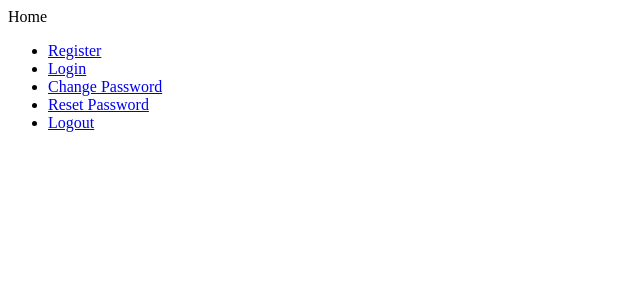
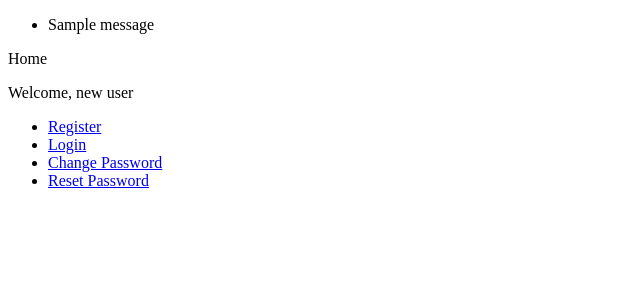
Before and after one commit to grana2884/myapp, a Django app: page / in a window 1280 px wide. Shown: the top 300 px of the page, without its empty margins (0-640 px from the left). Run offline with Django 3.2, Linux system fonts and the light colour scheme; tables that the repository leaves empty hold one stand-in row (values such as "Sample post"); one stand-in notice (Sample message) is shown.

Commit message:
messages

```diff
--- a/myprofile/views.py
+++ b/myprofile/views.py
@@ -1,5 +1,6 @@
 from django.shortcuts import render, redirect
 from django.contrib.auth import login, logout, authenticate
+from django.contrib import messages
 from myprofile.forms import ProfileForm, UserForm
 
 
@@ -18,9 +19,10 @@ def create_profile(request):
             profile = profile_form.save(commit=False)
             profile.user = user
             profile.save()
+            messages.success(request, 'Your profile has been created')
             return redirect('index')
         else:
-            print(user_form.errors, profile_form.errors)
+            messages.error(request, user_form.errors)
     else:
         user_form = UserForm()
         profile_form = ProfileForm()
@@ -43,16 +45,18 @@ def login_profile(request):
         if user:
             if user.is_active:
                 login(request, user)
+                messages.success(request, 'User logged in')
                 return redirect('index')
         else:
-            print("Invalid Login")
-            return redirect('index')
+            messages.warning(request, 'Invalid Login')
+            return render(request, 'login.html', {})
     else:
         return render(request, 'login.html', {})
 
 
 def logout_profile(request):
     logout(request)
+    messages.success(request, 'User logged out')
     return redirect('index')
 
 
--- a/templates/base.html
+++ b/templates/base.html
@@ -5,7 +5,7 @@
     <title>Myapp</title>
 </head>
 <body>
-
+{% include 'messages.html' %}
 {% block title %}{% endblock %}
 
 {% block content %}
--- a/templates/home.html
+++ b/templates/home.html
@@ -3,11 +3,20 @@
 {% block title %} Home {% endblock %}
 
 {% block content %}
+    {% if user.is_authenticated %}
+        <p>Welcome, {{ user.username }}</p>
+    {% else %}
+        <p>Welcome, new user</p>
+    {% endif %}
 <ul>
+    {% if not user.is_authenticated %}
     <li><a href="{%  url 'register' %}">Register</a></li>
     <li><a href="{%  url 'login' %}">Login</a></li>
+    {% endif %}
     <li><a href="{%  url 'change_password' %}">Change Password</a></li>
     <li><a href="{%  url 'reset_password' %}">Reset Password</a></li>
+    {% if user.is_authenticated %}
     <li><a href="{%  url 'logout' %}">Logout</a></li>
+    {% endif %}
 </ul>
 {% endblock %}
--- /dev/null
+++ b/templates/messages.html
@@ -0,0 +1,8 @@
+{# Messaging Framework #}
+{% if messages %}
+  <ul class="messages">
+    {% for message in messages %}
+      <li class="{{ message.tags }}">{{ message }}</li>
+    {% endfor %}
+  </ul>
+{% endif %}
```
